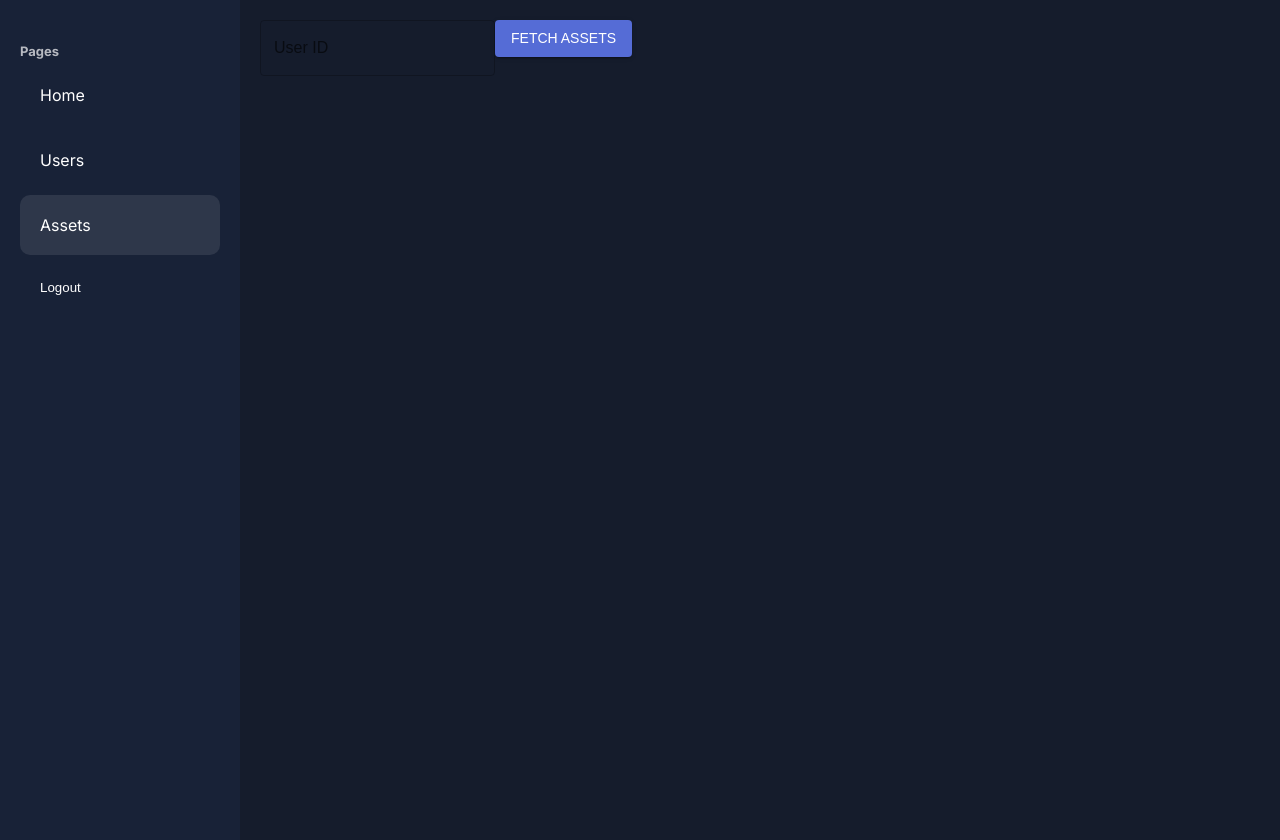
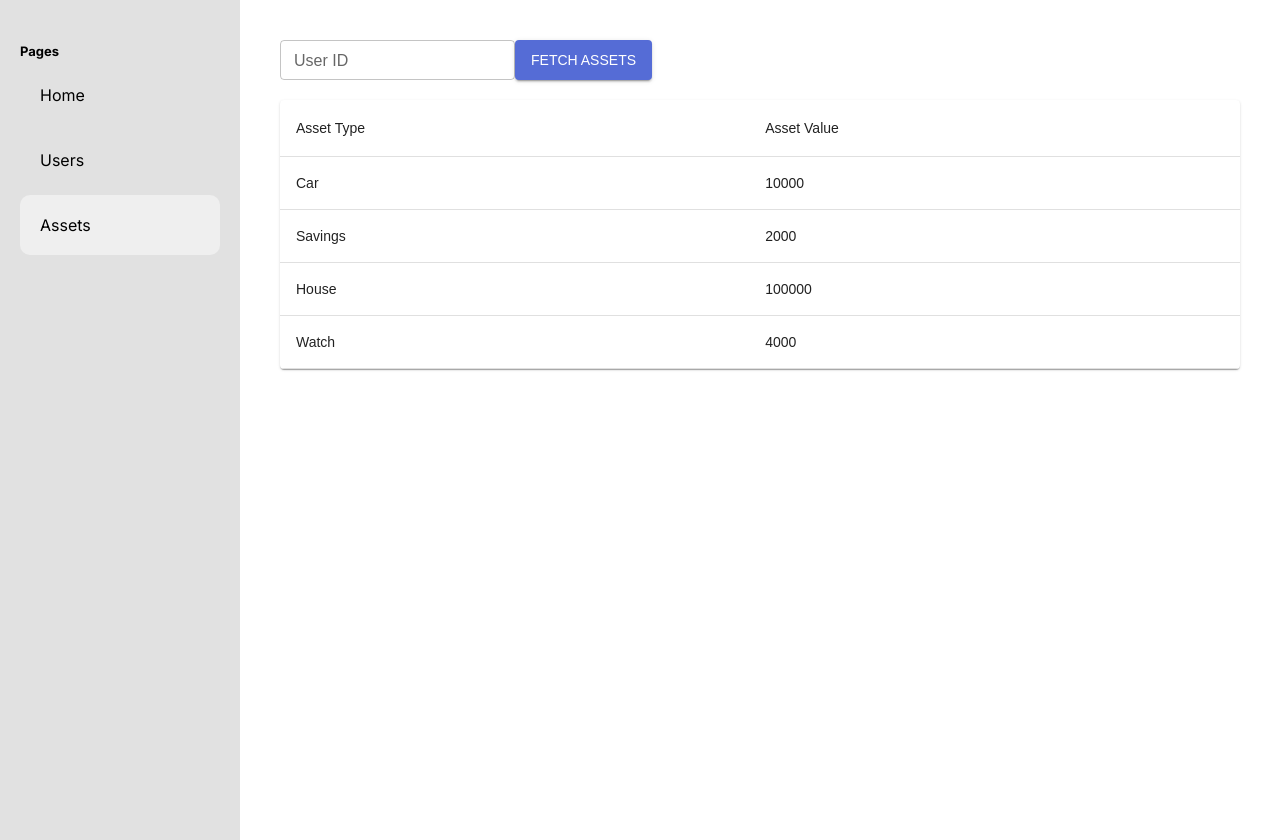
Before and after one commit to JonathanYuan23/LoanLens, a Next.js app in the folder frontend/: page /home/assets in a window 1280 px wide. Built offline with nearby package versions, Linux system fonts and the light colour scheme.

Commit message:
assets table

```diff
--- /dev/null
+++ b/frontend/app/home/assets/assets.module.scss
@@ -0,0 +1,9 @@
+.container {
+  display: block;
+  padding: 20px;
+}
+
+.search {
+  display: flex;
+  padding-bottom: 20px;
+}
--- a/frontend/app/home/assets/page.tsx
+++ b/frontend/app/home/assets/page.tsx
@@ -1,4 +1,5 @@
 "use client";
+import React, { useState } from "react";
 import {
   Table,
   TextField,
@@ -10,41 +11,66 @@ import {
   TableCell,
   TableBody,
 } from "@mui/material";
-import React, { useState } from "react";
-
+import styles from "./assets.module.scss";
 interface Asset {
   asset_type: string;
   asset_value: number;
 }
 
+const userAssets: Asset[] = [
+  {
+    asset_type: "Car",
+    asset_value: 10000,
+  },
+  {
+    asset_type: "Savings",
+    asset_value: 2000,
+  },
+  {
+    asset_type: "House",
+    asset_value: 100000,
+  },
+  {
+    asset_type: "Watch",
+    asset_value: 4000,
+  },
+];
+
 function Assets() {
   const [userId, setUserId] = useState<number>();
-  const [userAssets, setUserAssets] = useState<Asset[] | null>(null);
+  // const [userAssets, setUserAssets] = useState<Asset[] | null>(null);
 
-  const handleFetchAssets = async () => {
-    try {
-      const response = await fetch(`/total-assets/${userId}`);
-      if (!response.ok) {
-        throw new Error("Network response was not ok");
-      }
-      const jsonData = await response.json();
-      setUserAssets(jsonData.assets);
-    } catch (error) {
-      console.error("Error fetching data:", error);
-    }
-  };
+  // const handleFetchAssets = async () => {
+  //   try {
+  //     const response = await fetch(`/total-assets/${userId}`);
+  //     if (!response.ok) {
+  //       throw new Error("Network response was not ok");
+  //     }
+  //     const jsonData = await response.json();
+  //     setUserAssets(jsonData.assets);
+  //   } catch (error) {
+  //     console.error("Error fetching data:", error);
+  //   }
+  // };
 
   return (
-    <div>
+    <div className={styles.container}>
+      <div className={styles.search}>
         <TextField
+          size="small"
           id="outlined-basic"
           label="User ID"
           value={userId}
           onChange={(e) => setUserId(parseInt(e.target.value))}
         />
-      <Button variant="contained" color="primary" onClick={handleFetchAssets}>
+        <Button
+          variant="contained"
+          color="primary"
+          // onClick={handleFetchAssets}
+        >
           Fetch Assets
         </Button>
+      </div>
 
       {userAssets && (
         <TableContainer component={Paper}>
--- a/frontend/app/ui/globals.scss
+++ b/frontend/app/ui/globals.scss
@@ -1,8 +1,8 @@
 :root {
-  --bg: #151c2c;
-  --bgSoft: #182237;
-  --text: white;
-  --textSoft: #b7bac1;
+  --bg: #white;
+  --bgSoft: #e1e1e1;
+  --text: black;
+  --textSoft: #black;
 }
 
 * {
--- a/frontend/app/ui/home/sidebar/menuLink/menuLink.module.scss
+++ b/frontend/app/ui/home/sidebar/menuLink/menuLink.module.scss
@@ -9,5 +9,5 @@
 
 .container:hover,
 .active {
-  background-color: #2e374a;
+  background-color: #efefef;
 }
--- a/frontend/app/ui/home/sidebar/sidebar.tsx
+++ b/frontend/app/ui/home/sidebar/sidebar.tsx
@@ -61,12 +61,7 @@ const Sidebar = async () => {
           "use server";
           // await signOut();
         }}
-      >
-        <button className={styles.logout}>
-          {/* <MdLogout /> */}
-          Logout
-        </button>
-      </form>
+      ></form>
     </div>
   );
 };
```
Also changed, not shown: frontend/app/page.tsx (+3 -5 lines). Lines whose indentation alone changed are shown as unchanged.
